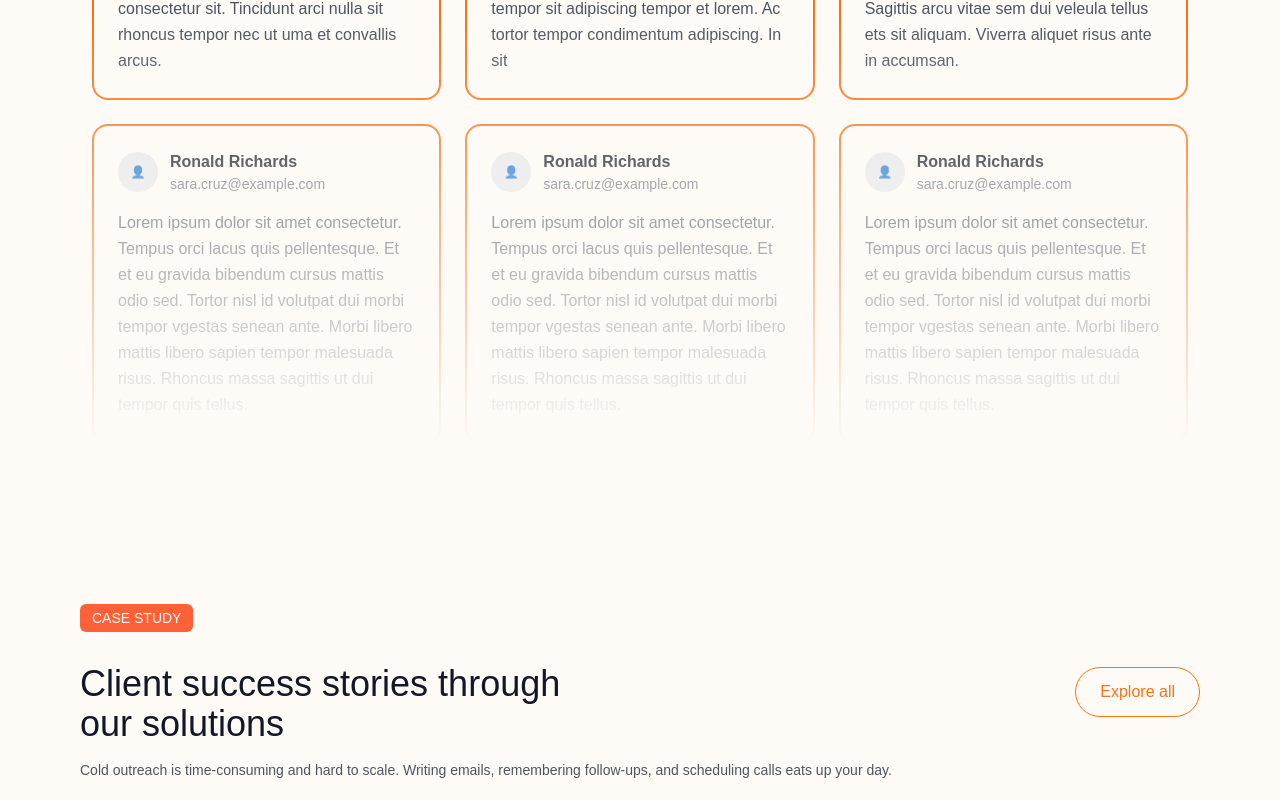
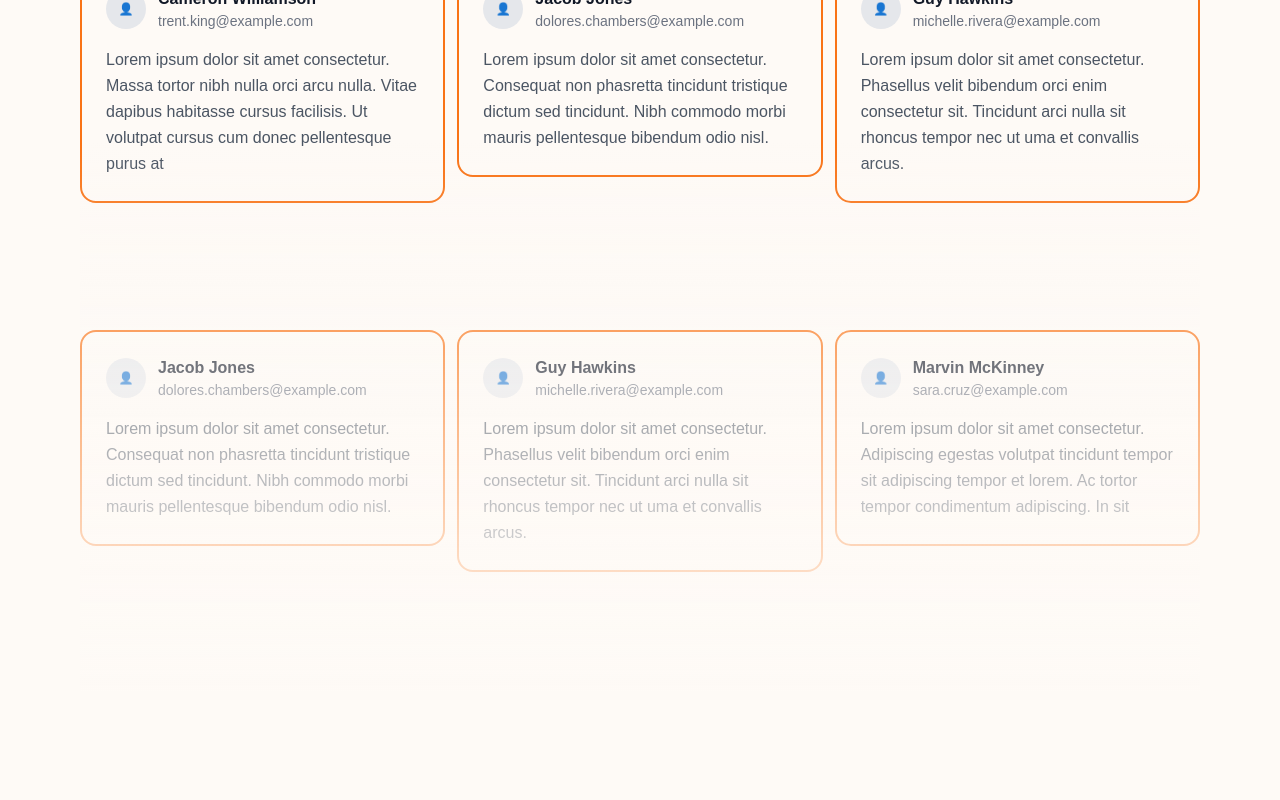
Before and after one commit to muzamil-rashdi/ai-sales-landing, a React (Create React App) app: page / in a window 1280 px wide. Shown: the part 6520-7320 px from the top of the page. Built offline with nearby package versions, Linux system fonts and the light colour scheme; a web font is replaced by a local one.

Commit message:
remove slider button [Testimonials]

```diff
--- a/src/components/Testimonials.jsx
+++ b/src/components/Testimonials.jsx
@@ -1,4 +1,117 @@
+// import React from "react";
+// import Button from "../ui/button";
+
+// // Reusable testimonial card: border kept on all sizes
+// const TestimonialCard = ({ t }) => (
+//   <div className="bg-[#FEFAF6] rounded-2xl p-6 border-2 border-orange-500 hover:shadow-lg transition-shadow box-border">
+//     <div className="flex items-center space-x-3 mb-4">
+//       <div className="w-10 h-10 bg-gray-200 rounded-full flex items-center justify-center">
+//         <span className="text-gray-400 text-xs">👤</span>
+//       </div>
+//       <div>
+//         <div className="font-semibold text-gray-900">{t.name}</div>
+//         <div className="text-sm text-gray-500">{t.email}</div>
+//       </div>
+//     </div>
+//     <p className="text-gray-600 leading-relaxed">{t.content}</p>
+//   </div>
+// );
+
+// const Testimonials = () => {
+//   const testimonials = [
+//     {
+//       name: "Darlene Robertson",
+//       email: "nina.glover@example.com",
+//       content:
+//         "Lorem ipsum dolor sit amet consectetur. Euismod sit commodo sit rhoncus ut convallis vitae bibendum lacus. Lorem sit in odio ac nullam ut blandit nisl faucibus turpis. Verius volutpat.",
+//     },
+//     {
+//       name: "Cameron Williamson",
+//       email: "trent.king@example.com",
+//       content:
+//         "Lorem ipsum dolor sit amet consectetur. Massa tortor nibh nulla orci arcu nulla. Vitae dapibus habitasse cursus facilisis. Ut volutpat cursus cum donec pellentesque purus at",
+//     },
+//     {
+//       name: "Jacob Jones",
+//       email: "dolores.chambers@example.com",
+//       content:
+//         "Lorem ipsum dolor sit amet consectetur. Consequat non phasretta tincidunt tristique dictum sed tincidunt. Nibh commodo morbi mauris pellentesque bibendum odio nisl.",
+//     },
+//     {
+//       name: "Guy Hawkins",
+//       email: "michelle.rivera@example.com",
+//       content:
+//         "Lorem ipsum dolor sit amet consectetur. Phasellus velit bibendum orci enim consectetur sit. Tincidunt arci nulla sit rhoncus tempor nec ut uma et convallis arcus.",
+//     },
+//     {
+//       name: "Marvin McKinney",
+//       email: "sara.cruz@example.com",
+//       content:
+//         "Lorem ipsum dolor sit amet consectetur. Adipiscing egestas volutpat tincidunt tempor sit adipiscing tempor et lorem. Ac tortor tempor condimentum adipiscing. In sit",
+//     },
+//     {
+//       name: "Kristin Watson",
+//       email: "jessica.hanson@example.com",
+//       content:
+//         "Lorem ipsum dolor sit amet consectetur. Nullam sit viverra integer laoreet odio. Sagittis arcu vitae sem dui veleula tellus ets sit aliquam. Viverra aliquet risus ante in accumsan.",
+//     },
+//     {
+//       name: "Ronald Richards",
+//       email: "sara.cruz@example.com",
+//       content:
+//         "Lorem ipsum dolor sit amet consectetur. Tempus orci lacus quis pellentesque. Et et eu gravida bibendum cursus mattis odio sed. Tortor nisl id volutpat dui morbi tempor vgestas senean ante. Morbi libero mattis libero sapien tempor malesuada risus. Rhoncus massa sagittis ut dui tempor quis tellus.",
+//     },
+//     {
+//       name: "Ronald Richards",
+//       email: "sara.cruz@example.com",
+//       content:
+//         "Lorem ipsum dolor sit amet consectetur. Tempus orci lacus quis pellentesque. Et et eu gravida bibendum cursus mattis odio sed. Tortor nisl id volutpat dui morbi tempor vgestas senean ante. Morbi libero mattis libero sapien tempor malesuada risus. Rhoncus massa sagittis ut dui tempor quis tellus.",
+//     },
+//     {
+//       name: "Ronald Richards",
+//       email: "sara.cruz@example.com",
+//       content:
+//         "Lorem ipsum dolor sit amet consectetur. Tempus orci lacus quis pellentesque. Et et eu gravida bibendum cursus mattis odio sed. Tortor nisl id volutpat dui morbi tempor vgestas senean ante. Morbi libero mattis libero sapien tempor malesuada risus. Rhoncus massa sagittis ut dui tempor quis tellus.",
+//     },
+//   ];
+
+//   return (
+//     <section className="bg-[#FEFAF6] py-20 px-4 sm:px-6 lg:px-20">
+//       <div className="max-w-7xl mx-auto">
+//         <div className="text-center mb-16">
+//           <Button text={"TESTIMONIALS"} />
+//           <h2 className="font-satoshi text-[28px] md:text-4xl leading-[120%] sm:leading-[130%] font-500 text-gray-900">
+//             What our users say about
+//             <br />
+//             their experience
+//           </h2>
+//         </div>
+
+//         <div className="relative">
+//           {/* Top overlay */}
+//           <div className="font-satoshi absolute top-0 left-0 w-full h-20 bg-gradient-to-b from-[#FEFAF6] to-transparent z-10 pointer-events-none" />
+
+//           {/* Testimonials grid - replaces both mobile and desktop swipers */}
+//           <div className="grid grid-cols-1 md:grid-cols-2 lg:grid-cols-3 gap-6 px-3">
+//             {testimonials.map((t, idx) => (
+//               <TestimonialCard key={`testimonial-${idx}`} t={t} />
+//             ))}
+//           </div>
+
+//           {/* Bottom overlay */}
+//           <div className="font-satoshi absolute bottom-0 left-0 w-full h-[50%] bg-gradient-to-t from-[#FEFAF6] to-transparent z-10 pointer-events-none" />
+//         </div>
+//       </div>
+//     </section>
+//   );
+// };
+
+// export default Testimonials;
 import React from "react";
+import { Swiper, SwiperSlide } from "swiper/react";
+import { Navigation } from "swiper/modules";
+import "swiper/css";
+import "swiper/css/navigation";
 import Button from "../ui/button";
 
 // Reusable testimonial card: border kept on all sizes
@@ -73,7 +186,46 @@ const Testimonials = () => {
       content:
         "Lorem ipsum dolor sit amet consectetur. Tempus orci lacus quis pellentesque. Et et eu gravida bibendum cursus mattis odio sed. Tortor nisl id volutpat dui morbi tempor vgestas senean ante. Morbi libero mattis libero sapien tempor malesuada risus. Rhoncus massa sagittis ut dui tempor quis tellus.",
     },
+    {
+      name: "Ronald Richards",
+      email: "sara.cruz@example.com",
+      content:
+        "Lorem ipsum dolor sit amet consectetur. Tempus orci lacus quis pellentesque. Et et eu gravida bibendum cursus mattis odio sed. Tortor nisl id volutpat dui morbi tempor vgestas senean ante. Morbi libero mattis libero sapien tempor malesuada risus. Rhoncus massa sagittis ut dui tempor quis tellus.",
+    },
+    {
+      name: "Ronald Richards",
+      email: "sara.cruz@example.com",
+      content:
+        "Lorem ipsum dolor sit amet consectetur. Tempus orci lacus quis pellentesque. Et et eu gravida bibendum cursus mattis odio sed. Tortor nisl id volutpat dui morbi tempor vgestas senean ante. Morbi libero mattis libero sapien tempor malesuada risus. Rhoncus massa sagittis ut dui tempor quis tellus.",
+    },
+    {
+      name: "Ronald Richards",
+      email: "sara.cruz@example.com",
+      content:
+        "Lorem ipsum dolor sit amet consectetur. Tempus orci lacus quis pellentesque. Et et eu gravida bibendum cursus mattis odio sed. Tortor nisl id volutpat dui morbi tempor vgestas senean ante. Morbi libero mattis libero sapien tempor malesuada risus. Rhoncus massa sagittis ut dui tempor quis tellus.",
+    },
+    {
+      name: "Esther Howard",
+      email: "georgia.young@example.com",
+      content:
+        "Lorem ipsum dolor sit amet consectetur. Ultrices pellentesque lobortis et vitae elit mauris pellentesque praesent sed mauris ac pellentesque morbi magna porta et.",
+    },
   ];
+
+  // overlapping groups for desktop (keeps original behaviour)
+  const slideGroups = [];
+  for (let i = 0; i < testimonials.length; i++) {
+    slideGroups.push([
+      testimonials[i],
+      testimonials[(i + 1) % testimonials.length],
+      testimonials[(i + 2) % testimonials.length],
+    ]);
+  }
+
+  // --- Tweak these if you want to tune visuals ---
+  const MOBILE_CONTAINER_HEIGHT = "h-[1220px]"; // increase if cards are still cut on your phone
+  const MOBILE_SPACE_BETWEEN = 28; // more gap between stacked cards (px)
+  // ------------------------------------------------
 
   return (
     <section className="bg-[#FEFAF6] py-20 px-4 sm:px-6 lg:px-20">
@@ -91,11 +243,48 @@ const Testimonials = () => {
           {/* Top overlay */}
           <div className="font-satoshi absolute top-0 left-0 w-full h-20 bg-gradient-to-b from-[#FEFAF6] to-transparent z-10 pointer-events-none" />
 
-          {/* Testimonials grid - replaces both mobile and desktop swipers */}
-          <div className="grid grid-cols-1 md:grid-cols-2 lg:grid-cols-3 gap-6 px-3">
-            {testimonials.map((t, idx) => (
-              <TestimonialCard key={`testimonial-${idx}`} t={t} />
-            ))}
+          {/* MOBILE SWIPER - visible below md
+              vertical, shows 3 cards, moves 1 per swipe.
+              larger container height and bigger gaps to avoid overlap.
+          */}
+          <div className="font-satoshi block xl:hidden">
+        <Swiper
+  direction="vertical"
+  slidesPerView={3}
+  slidesPerGroup={1}
+  spaceBetween={MOBILE_SPACE_BETWEEN}
+  className={`${MOBILE_CONTAINER_HEIGHT}`}
+>
+  {testimonials.map((t, idx) => (
+    <SwiperSlide key={`mobile-${idx}`} className="px-3">
+      <TestimonialCard t={t} />
+    </SwiperSlide>
+  ))}
+</Swiper>
+          </div>
+
+          {/* DESKTOP SWIPER - visible md and up (unchanged) */}
+          <div className="font-satoshi hidden xl:block">
+            <Swiper
+
+              direction="vertical"
+              slidesPerView={3}
+              slidesPerGroup={1}
+              spaceBetween={6}
+              className="h-[1100px] md:h-[700px] lg:h-[1100px]"
+            >
+              {slideGroups.map((group, sidx) => (
+                <SwiperSlide key={`desktop-${sidx}`}>
+                  <div className="grid grid-cols-3 gap-3">
+                    {group.map((t, i) => (
+                      <div key={i}>
+                        <TestimonialCard t={t} />
+                      </div>
+                    ))}
+                  </div>
+                </SwiperSlide>
+              ))}
+            </Swiper>
           </div>
 
           {/* Bottom overlay */}
```
